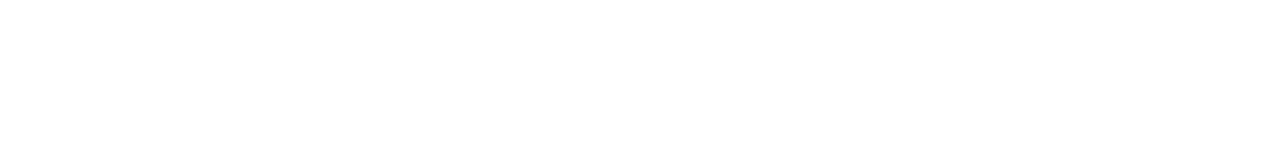
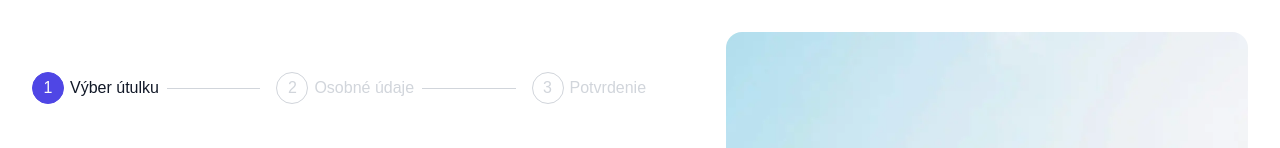
Before and after one commit to univerzdev/goodboy, a Next.js app: page / in a window 1280 px wide. Shown: the top 148 px of the page. Built offline with nearby package versions, Linux system fonts and the light colour scheme; no server answers.

Commit message:
[homepage] - ADD: homepage with donation form section

```diff
--- a/src/app/page.tsx
+++ b/src/app/page.tsx
@@ -1,5 +1,18 @@
-const Home = () => {
-  return <></>;
+import { dehydrate, HydrationBoundary } from "@tanstack/react-query";
+import { sheltersQueryOptions } from "@/api/shelters/queries";
+import HomePageContent from "@/components/pages/HomePageContent";
+import { createQueryClient } from "@/lib/query-client";
+
+const Home = async () => {
+  const queryClient = createQueryClient();
+
+  await queryClient.prefetchQuery(sheltersQueryOptions());
+
+  return (
+    <HydrationBoundary state={dehydrate(queryClient)}>
+      <HomePageContent />
+    </HydrationBoundary>
+  );
 };
 
 export default Home;
--- /dev/null
+++ b/src/components/pages/HomePageContent.tsx
@@ -0,0 +1,59 @@
+import Image from "next/image";
+import DonationForm from "@/components/form/DonationForm";
+import { t } from "@/lib/i18n";
+import styled from "styled-components";
+
+const HomePageContent = () => {
+  return (
+    <PageSection>
+      <LeftSection>
+        <DonationForm />
+      </LeftSection>
+
+      <RightSection>
+        <ImageFrame>
+          <Image src="/images/form.webp" alt={t("app.title")} fill priority sizes="(max-width: 1024px) 100vw, 50vw" />
+        </ImageFrame>
+      </RightSection>
+    </PageSection>
+  );
+};
+
+const PageSection = styled.section`
+  width: 100%;
+  min-height: 100vh;
+  display: grid;
+  grid-template-columns: minmax(0, 1fr) minmax(0, 0.85fr);
+  gap: 80px;
+  padding: 32px;
+`;
+
+const LeftSection = styled.section`
+  display: flex;
+  flex-direction: column;
+  gap: 24px;
+  padding-top: 40px;
+  min-width: 0;
+`;
+
+const RightSection = styled.section`
+  min-height: 448px;
+`;
+
+const ImageFrame = styled.div`
+  position: relative;
+  width: 100%;
+  height: 100%;
+  overflow: hidden;
+  border-radius: 16px;
+
+  > span {
+    position: static !important;
+  }
+
+  img {
+    object-fit: cover;
+  }
+`;
+
+export default HomePageContent;
```
